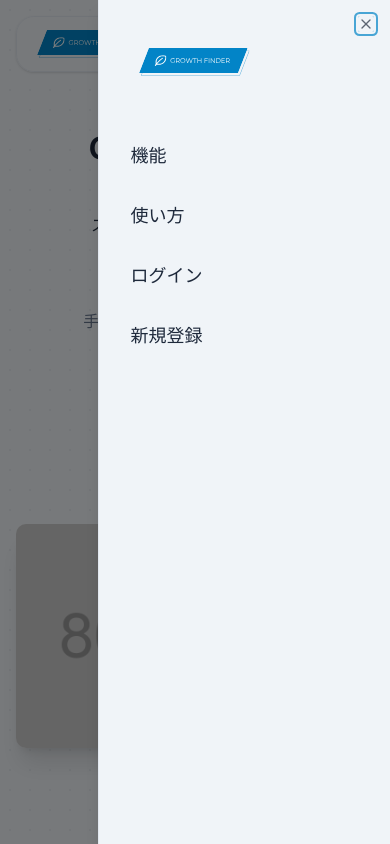
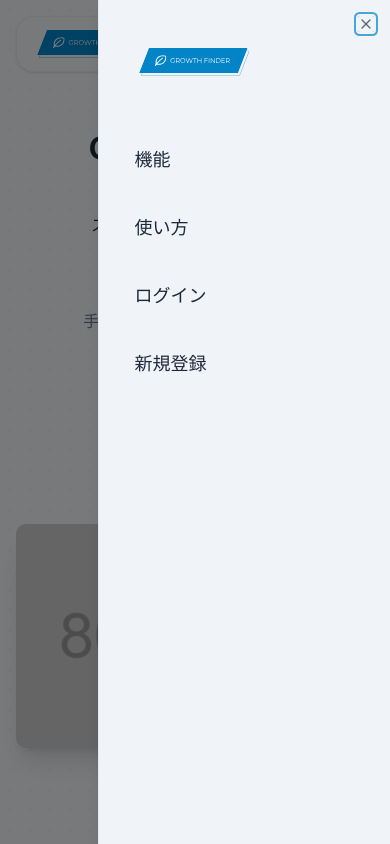
Before and after one commit to takeshi0518/growth-finder, a Next.js app: page / in a window 390 px wide. Both pictures are taken after a click on the button 333 px from the left and 44 px from the top of the page. Shown: the top 844 px of the page. Built offline with nearby package versions, Linux system fonts and the light colour scheme.

Commit message:
style: ハンバーガーメニューをホバー時のカラーをprimary/10へ変更

```diff
--- a/src/components/landing/header-nav.tsx
+++ b/src/components/landing/header-nav.tsx
@@ -48,7 +48,7 @@ function GuestNavMobile({ onClose }: { onClose: () => void }) {
         <Link
           href={item.href}
           key={item.label}
-          className="text-lg py-2 hover:text-primary transition-colors p-2"
+          className="text-lg p-3 rounded-2xl hover:bg-primary/10 transition-colors"
           onClick={(e) => handleClick(e, item.href)}
         >
           {item.label}
```
